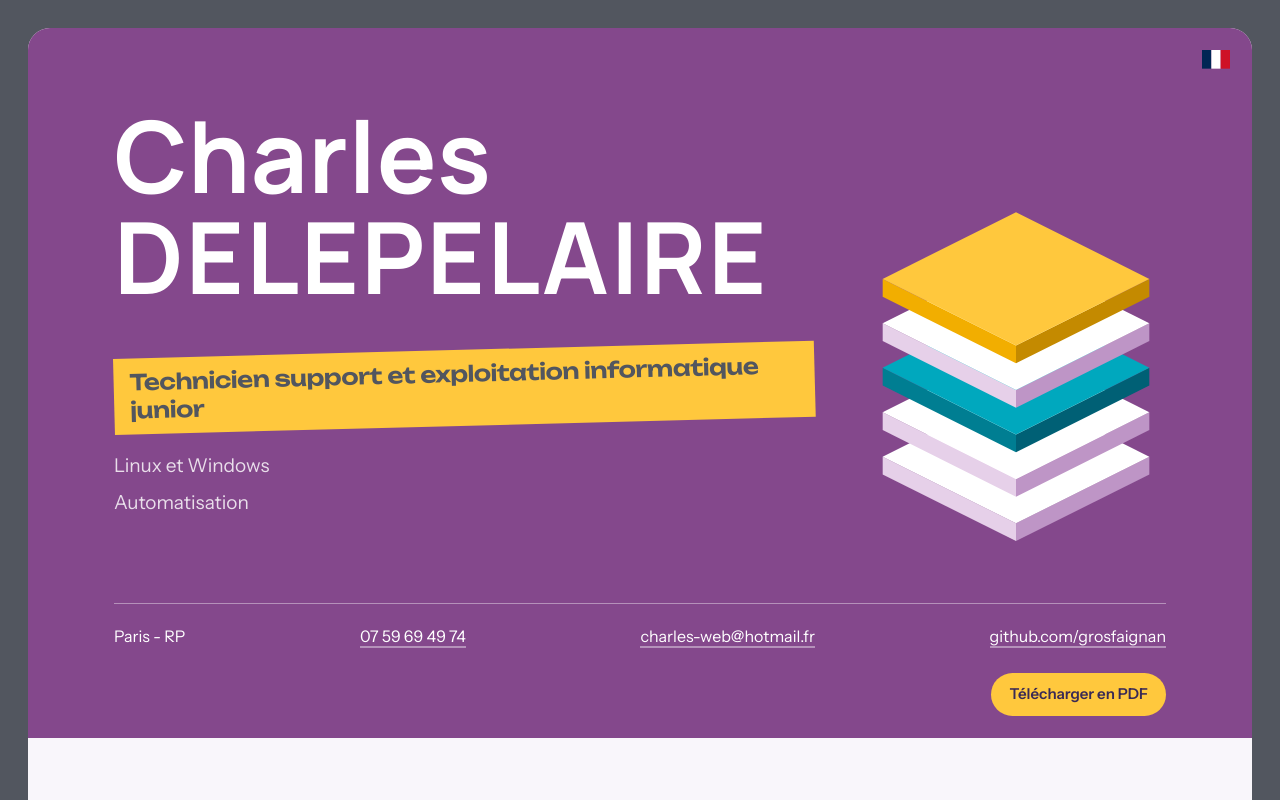
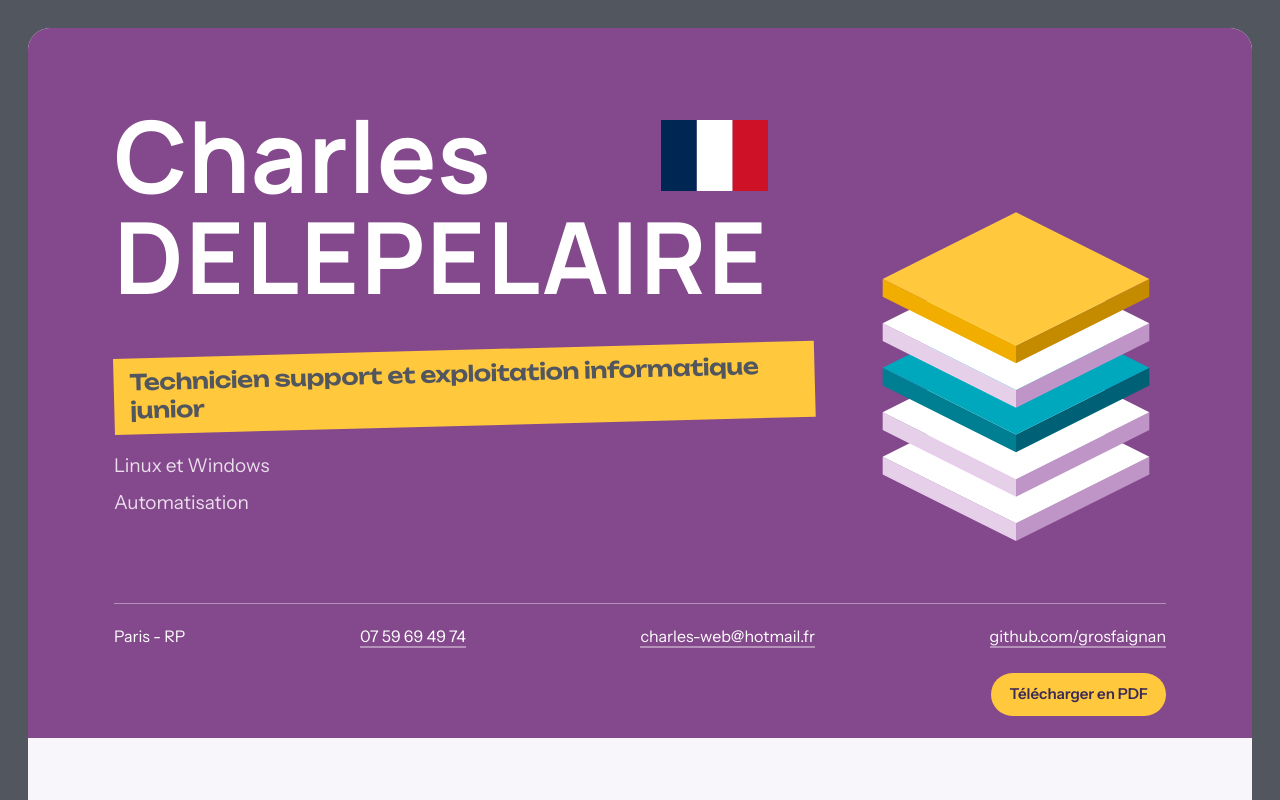
Before and after one commit to grosfaignan/CV, a plain HTML site: page index.html in a window 1280 px wide. Shown: the top 800 px of the page. Drawn offline with Linux system fonts and the light colour scheme.

Commit message:
Drapeau à la hauteur du prénom, aligné sur la fin du nom
Co-Authored-By: Claude Opus 5.5 <noreply@anthropic.com>
Claude-Session: https://claude.ai/code/session_013tmVzz3TN5Yj3rhiHTZqL3

```diff
--- a/index.html
+++ b/index.html
@@ -35,15 +35,14 @@
 <script defer src="https://cloud.umami.is/script.js" data-website-id="7c649c47-99aa-4138-8509-ab080a8260cc" data-domains="grosfaignan.github.io" data-do-not-track="true"></script>
 <link rel="preload" href="fonts/Manrope-700.woff2" as="font" type="font/woff2" crossorigin>
 <link rel="preload" href="fonts/InstrumentSans-400.woff2" as="font" type="font/woff2" crossorigin>
-<link rel="stylesheet" href="style.css?v=3">
+<link rel="stylesheet" href="style.css?v=4">
 </head>
 <body>
 <div class="sheet">
 <header class="hero">
-<a class="lang" href="en/" hreflang="en" title="Langue : français. Passer en anglais" aria-label="Langue : français. Passer en anglais" data-umami-event="lang-switch" data-umami-event-to="en"><svg class="flag" viewBox="0 0 3 2" aria-hidden="true" focusable="false"><rect width="1" height="2" fill="#002654"/><rect x="1" width="1" height="2" fill="#fff"/><rect x="2" width="1" height="2" fill="#CE1126"/></svg></a>
   <div class="in">
     <div class="hero-row">
-      <div class="hero-l"><h1>Charles<br><span class="nom">Delepelaire</span></h1>
+      <div class="hero-l"><div class="namewrap"><h1>Charles<br><span class="nom">Delepelaire</span></h1><a class="lang" href="en/" hreflang="en" title="Langue : français. Passer en anglais" aria-label="Langue : français. Passer en anglais" data-umami-event="lang-switch" data-umami-event-to="en"><svg class="flag" viewBox="0 0 3 2" aria-hidden="true" focusable="false"><rect width="1" height="2" fill="#002654"/><rect x="1" width="1" height="2" fill="#fff"/><rect x="2" width="1" height="2" fill="#CE1126"/></svg></a></div>
       <p class="role"><strong>Technicien support et exploitation informatique junior</strong><span>Linux et Windows</span><span>Automatisation</span></p></div>
       <svg class="pile" viewBox="0 0 270 330" aria-hidden="true" focusable="false">
 <polygon points="15,240 135,300 135,316 15,256" fill="#E6D0E9"/><polygon points="135,300 255,240 255,256 135,316" fill="#BE95C6"/><polygon points="135,180 255,240 135,300 15,240" fill="#FFFFFF"/><polygon points="15,200 135,260 135,276 15,216" fill="#E6D0E9"/><polygon points="135,260 255,200 255,216 135,276" fill="#BE95C6"/><polygon points="135,140 255,200 135,260 15,200" fill="#FFFFFF"/><polygon points="15,160 135,220 135,236 15,176" fill="#007E92"/><polygon points="135,220 255,160 255,176 135,236" fill="#006075"/><polygon points="135,100 255,160 135,220 15,160" fill="#00A8BE"/><polygon points="15,120 135,180 135,196 15,136" fill="#E6D0E9"/><polygon points="135,180 255,120 255,136 135,196" fill="#BE95C6"/><polygon points="135,60 255,120 135,180 15,120" fill="#FFFFFF"/>
--- a/style.css
+++ b/style.css
@@ -270,7 +270,9 @@ h2{font:800 clamp(28px,4.4vw,52px)/1.02 var(--display);letter-spacing:-.035em;ma
 }
 .privacy{margin-top:28px;font-size:12.5px;line-height:1.5;color:rgba(255,255,255,.75);text-align:left}.privacy summary{cursor:pointer;display:inline-block;list-style:none;text-decoration:underline;text-underline-offset:3px}.privacy summary::-webkit-details-marker{display:none}.privacy p{margin-top:8px;max-width:60em;text-align:left}.privacy a{cursor:pointer}
 @media print{.privacy{display:none}}
-.lang{position:absolute;top:clamp(12px,2vw,22px);right:clamp(12px,2vw,22px);z-index:5;display:block;line-height:0}
+.namewrap{position:relative;display:inline-block;max-width:100%;margin-bottom:clamp(28px,4vw,52px)}
+.namewrap h1{margin-bottom:0}
+.lang{position:absolute;top:0;right:0;font-size:clamp(30px,14.2cqw,150px);height:1.02em;display:flex;align-items:center;line-height:0}
 .lang:focus-visible{outline:3px solid var(--sun);outline-offset:3px}
-.lang .flag{width:28px;height:auto;aspect-ratio:3/2;display:block}
+.lang .flag{height:.72em;width:auto;display:block;overflow:hidden}
 @media print{.lang{display:none!important}}
```
Also changed, not shown: en/index.html (+2 -3 lines).
